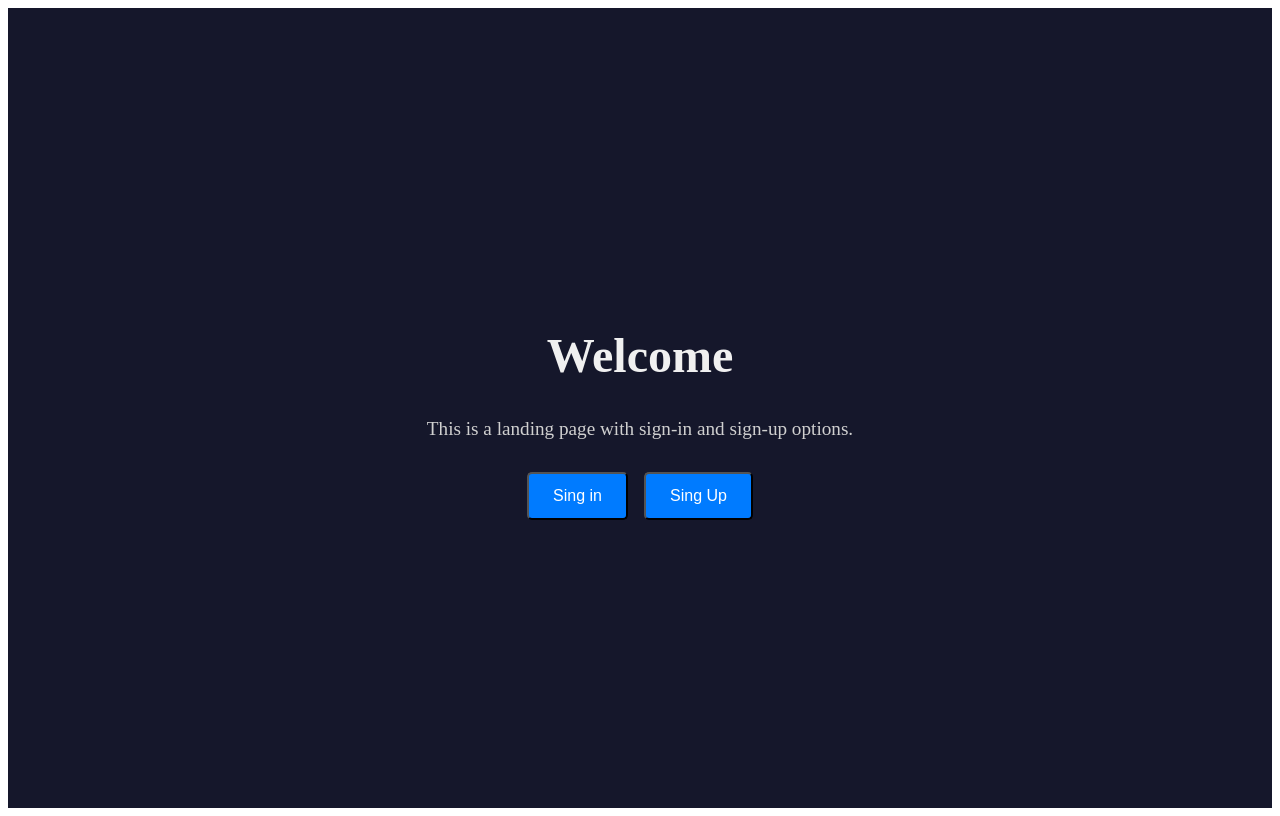
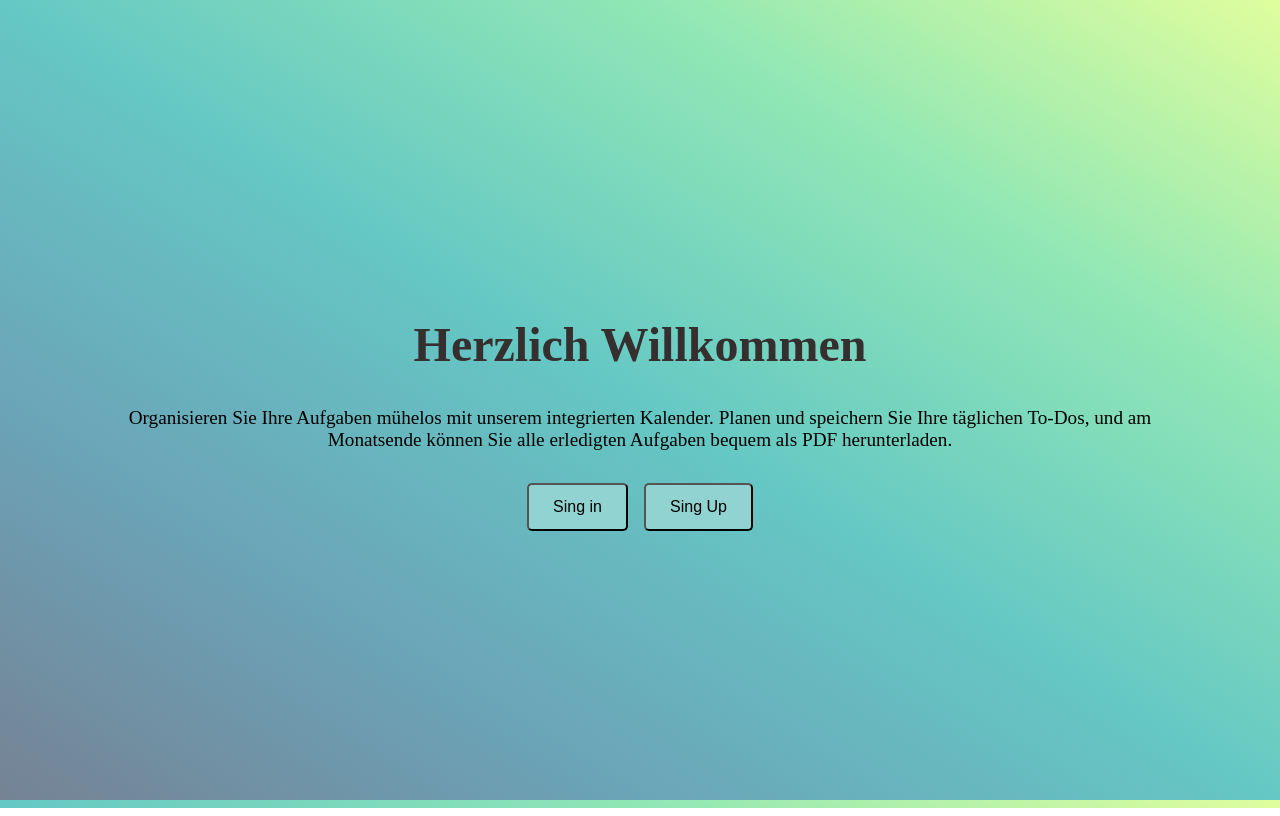
Before and after one commit to FBAgol/ToDoList-onCalender, a Vue app: page / in a window 1280 px wide. Built offline with nearby package versions, Linux system fonts and the light colour scheme.

Commit message:
setup the body backgroundcolor

```diff
--- a/src/App.vue
+++ b/src/App.vue
@@ -2,9 +2,7 @@
   <div :class="calenderContent ? 'hidden' : 'show'">
     <LaningPage @tok="getToken($event)"></LaningPage>
   </div>
-
-  <div :class="calenderContent ? 'show' :'hidden'">
-    <div class="main">
+  <div :class="calenderContent ? 'show' :'hidden'" class="main">
     <section class="allOfMonths">
       <MonthCalender @monthOnClick="store.getMonthName($event), store.indexFirstMonthDay($event)"
         :currentYear="currentYear" :months="months">
@@ -21,7 +19,7 @@
     </section>
   </div>
 
-</div>
+
 
 
 </template>
@@ -79,11 +77,16 @@ onMounted(async()=>{
 }
 
 .main section {
-  border: 0.5px solid #e0e0e0;
+  border: 0.5px solid;
   border-radius: 10px;
   margin: 1px;
   box-shadow: 0 20px 25px -5px rgba(0, 0, 0, 0.1), 0 10px 10px -5px rgba(0, 0, 0, 0.04);
-  background-color: #fff;
+  backdrop-filter: blur(15px) saturate(153%);
+    -webkit-backdrop-filter: blur(15px) saturate(153%);
+    background-color: rgba(255, 255, 255, 0.2);
+    border-radius: 12px;
+    border: 1px solid rgba(209, 213, 219, 0.3);
+
 }
 
 .allOfMonths {
--- /dev/null
+++ b/src/assets/style/main.css
@@ -0,0 +1,9 @@
+body{
+    background-image: linear-gradient(to right top, #758294, #6ba4b8, #65c8c4, #90e7b5, #e0fe9d);
+    height: 100%;
+    overflow: auto;
+}
+html {
+    overflow: hidden;
+    height: 100%;
+}
--- a/src/components/LandingPage.vue
+++ b/src/components/LandingPage.vue
@@ -1,47 +1,51 @@
 <template>
-    <div ref="gh" class="landing-page">
-      <h1 data-aos="fade-right">Welcome</h1>
-      <p>This is a landing page with sign-in and sign-up options.</p>
-      <div data-aos="fade-left" class="buttons">
-        <button  @click="singInContent"  class="button">Sing in</button>
-        <button  @click="singUPContent" class="button">Sing Up</button>
+  <div ref="landingSeite" class="landing-page">
+    <h1 data-aos="fade-right">Herzlich Willkommen</h1>
+    <p data-aos="fade-left">Organisieren Sie Ihre Aufgaben mühelos mit unserem integrierten Kalender. Planen und
+      speichern Sie Ihre täglichen To-Dos, und am Monatsende können Sie alle erledigten Aufgaben bequem als PDF
+      herunterladen.</p>
+    <div class="buttons">
+      <button data-aos="fade-up-right" @click="singInContent" class="button">Sing in</button>
+      <button data-aos="fade-up-left" @click="singUPContent" class="button">Sing Up</button>
     </div>
   </div>
-        <singin :class="singInActive ? 'show': 'hidden'">SingIn</singin>
-        <singup @token="getToken($event)" :class="singUpActive ? 'show': 'hidden'">singup</singup>
+  <singin :class="singInActive ? 'show' : 'hidden'">SingIn</singin>
+  <singup  @token="getToken($event)" :class="singUpActive ? 'show' : 'hidden'">singup</singup>
 </template>
 
 <script setup lang="ts">
-  import {onMounted,ref,defineEmits} from 'vue'
+import { onMounted, ref, defineEmits } from 'vue'
 import AOS from 'aos'
 import singin from './auth/SingIn.vue'
 import singup from './auth/SingUp.vue'
 
-  onMounted(async()=>{
-  AOS.init()
+onMounted(async () => {
+  AOS.init({
+    duration: 2800,
+  })
 })
 
-const emits=defineEmits(["tok"])
-const singInActive=ref(false)
-const gh=ref()
+const emits = defineEmits(["tok"])
+const singInActive = ref(false)
+const landingSeite = ref()
 
 function singInContent() {
-  singInActive.value= true
+  singInActive.value = true
 }
 
-const singUpActive=ref(false)
+const singUpActive = ref(false)
 
 function singUPContent() {
-  singUpActive.value= true
-  if(singUpActive.value){
-    gh.value.classList.add("hidden")
+  singUpActive.value = true
+  if (singUpActive.value) {
+    landingSeite.value.classList.add("hidden")
 
   }
 }
 
 
-function getToken(e:string){
-  if(e) {
+function getToken(e: string) {
+  if (e) {
     //console.log("token:    ",e)
     return emits("tok", e)
   }
@@ -55,20 +59,22 @@ function getToken(e:string){
   align-items: center;
   justify-content: center;
   height: 100vh;
-    background-color:  #15172b; /* Darker background color */
   text-align: center;
 }
 
 h1 {
   font-size: 3rem;
-    color: #f0f0f0; /* Light color for text */
+  color: rgb(53, 47, 47);
   margin-bottom: 1rem;
+
 }
 
 p {
   font-size: 1.2rem;
-    color: #d0d0d0;
+  color: black;
   margin-bottom: 2rem;
+  text-align: center;
+ max-width: 85%;
 }
 
 .buttons {
@@ -78,8 +84,8 @@ function getToken(e:string){
 
 .button {
   padding: 0.8rem 1.5rem;
-    background-color: #007bff;
-    color: white;
+  background-color: #91d3d0;
+  color: black;
   text-decoration: none;
   border-radius: 5px;
   font-size: 1rem;
@@ -87,13 +93,16 @@ function getToken(e:string){
 }
 
 .button:hover {
-    background-color: #0056b3;
+  background-color: #91d39d;
+  cursor: pointer;
 }
-  .hidden{
+
+.hidden {
   display: none
 }
 
-  .show{
+.show {
   visibility: visible;
 }
+
 </style>
--- a/src/components/auth/SingUp.vue
+++ b/src/components/auth/SingUp.vue
@@ -77,6 +77,8 @@ async function getUserData() {
         console.error("Fetch error 2:", error);
     }
 }
+
+
 </script>
 
 
@@ -90,16 +92,21 @@ body {
 }
 
 .form {
-  background-color: #15172b;
   border-radius: 20px;
   box-sizing: border-box;
   height: 550px;
   padding: 20px;
   width: 320px;
+  backdrop-filter: blur(15px) saturate(153%);
+    -webkit-backdrop-filter: blur(15px) saturate(153%);
+    background-color: rgba(255, 255, 255, 0.2);
+    border-radius: 12px;
+    border: 1px solid rgba(209, 213, 219, 0.3);
+
 }
 
 .title {
-  color: #eee;
+  color: black;
   font-family: sans-serif;
   font-size: 36px;
   font-weight: 600;
@@ -107,7 +114,7 @@ body {
 }
 
 .subtitle {
-  color: #eee;
+  color: black;
   font-family: sans-serif;
   font-size: 16px;
   font-weight: 600;
@@ -129,11 +136,11 @@ body {
 }
 
 .input {
-  background-color: #303245;
+  background-color:  #d4ded6;
   border-radius: 12px;
   border: 0;
   box-sizing: border-box;
-  color: #eee;
+  color: black;
   font-size: 18px;
   height: 100%;
   outline: 0;
@@ -142,7 +149,11 @@ body {
 }
 
 .cut {
-  background-color: #15172b;
+  backdrop-filter: blur(15px) saturate(153%);
+    -webkit-backdrop-filter: blur(15px) saturate(153%);
+    background-color: rgba(255, 255, 255, 0.2);
+    border-radius: 12px;
+    border: 1px solid rgba(209, 213, 219, 0.3);
   border-radius: 10px;
   height: 20px;
   left: 20px;
--- a/src/components/month/DaysCalender.vue
+++ b/src/components/month/DaysCalender.vue
@@ -33,7 +33,7 @@
 
 <script setup lang="ts">
 import{defineProps, PropType,defineEmits} from 'vue'
-import {monthAndDay} from '../types/interfaces'
+import {monthAndDay} from '../../types/interfaces'
 import { mainStore } from '@/store/index'
 import { storeToRefs } from 'pinia'
 
--- a/src/components/month/MonthCalender.vue
+++ b/src/components/month/MonthCalender.vue
@@ -42,6 +42,7 @@ div {
   flex-wrap: wrap;
   justify-content: center;
 
+
 }
 
 div p {
@@ -52,7 +53,7 @@ div p {
   text-align: center;
   line-height: 40px;
   border-radius: 5px;
-  background: #eeeded;
+  background: #bcf7eb;
 }
 
 div p:hover{
--- a/src/main.ts
+++ b/src/main.ts
@@ -3,5 +3,6 @@ import App from './App.vue'
 import router from './router'
 import { createPinia } from 'pinia'
 import 'aos/dist/aos.css'
+import './assets/style/main.css';
 
 createApp(App).use(router).use(createPinia()).mount('#app')
```
Lines whose indentation alone changed are shown as unchanged.
